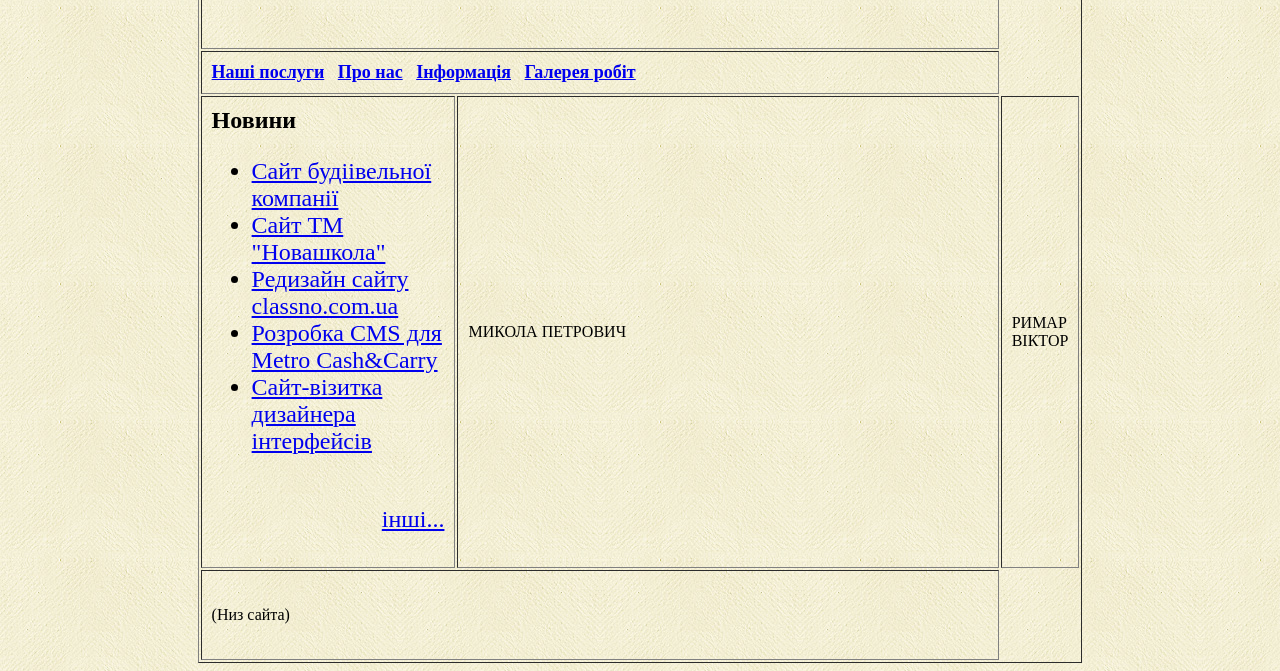
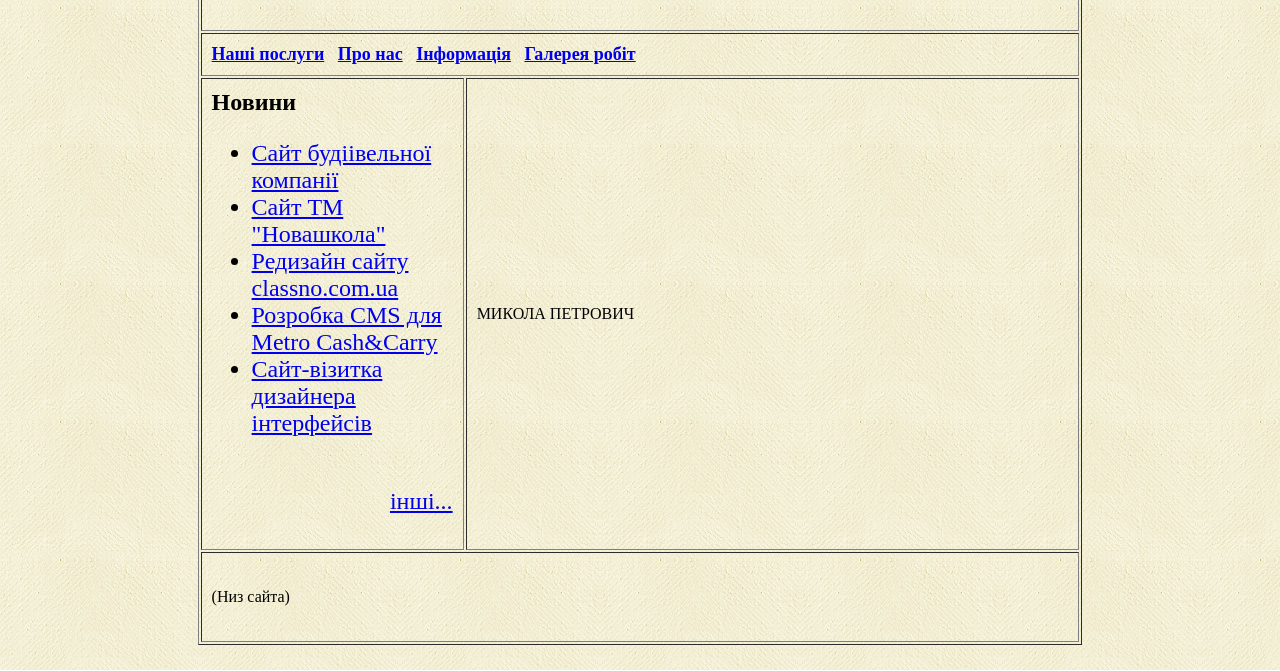
Before and after one commit to rymar24/html5, a plain HTML site: page index.html in a window 1280 px wide. Shown: the part 130-801 px from the top of the page. Drawn offline with Linux system fonts and the light colour scheme.

Commit message:
Вибрав Петровича

```diff
--- a/index.html
+++ b/index.html
@@ -25,11 +25,9 @@
 				<p align="right"><a href="#">інші...</a></p>
 			</ul>
 			</font></td>
-<<<<<<< HEAD
+
 			<td width="70%">МИКОЛА ПЕТРОВИЧ</td>
-=======
-			<td width="70%">РИМАР ВІКТОР</td>
->>>>>>> cc1cb83b04e77c7a4f955af9567055dfe2dbb6aa
+
 		</tr>
 		<tr>
 			<td colspan="2" valign="middle" height="90">(Низ сайта)</td>
```
